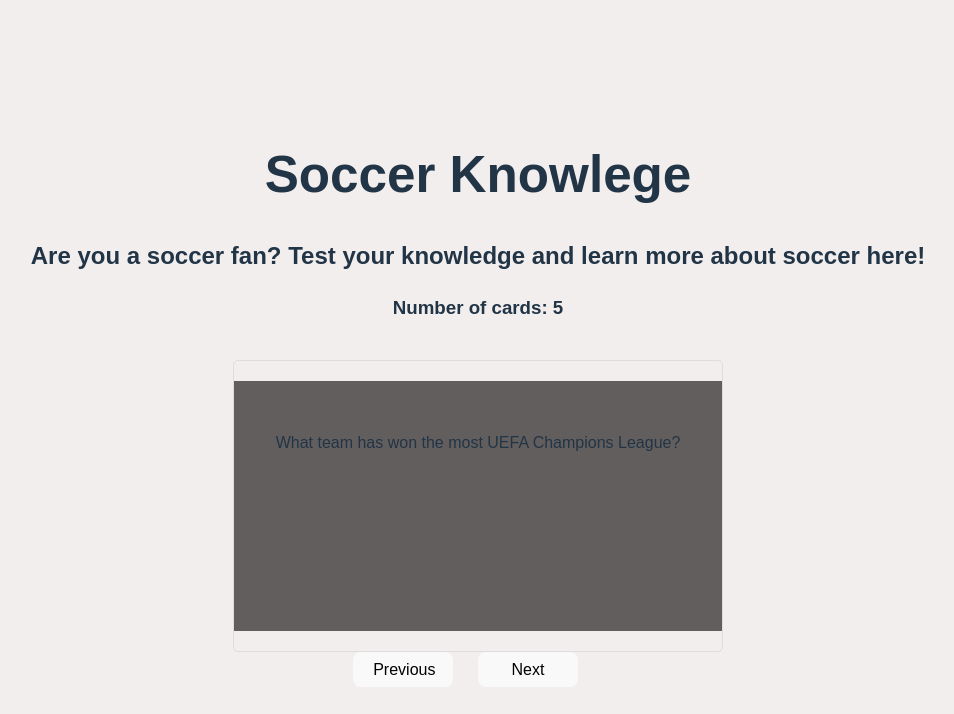
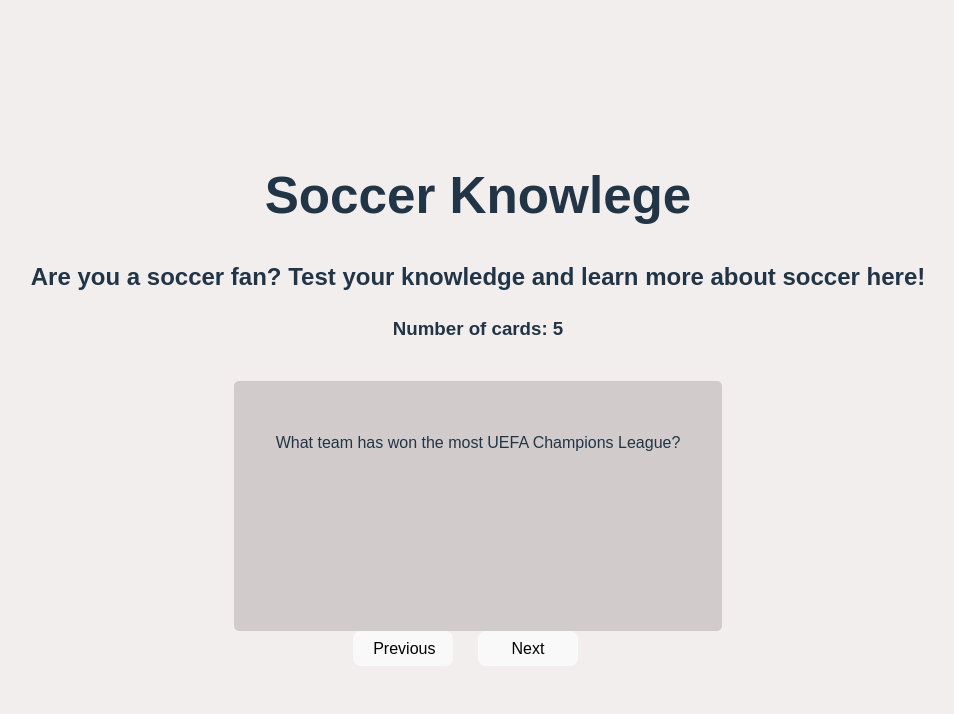
Before and after one commit to sytraore/soccer-flashcard, a React (Vite) app in the folder flashcards/: page / in a window 1280 px wide. Shown: the top 714 px of the page, without its empty margins (162-1116 px from the left). Built offline with nearby package versions, Linux system fonts and the light colour scheme.

Commit message:
css changes

```diff
--- a/flashcards/src/App.css
+++ b/flashcards/src/App.css
@@ -17,35 +17,35 @@
   align-items: center; /* Center elements horizontally */
   margin-top: 20px; /* Add some top margin */
   width: 50%; /* Adjust width as needed */
-  border: 1px solid #ddd;
-  border-radius: 5px;
-  padding: 20px;
+
+
+
   height:250px;
 
 }
 
 .card-view {
   /* Styles for the flashcard itself */
-  background-color: #635e5e;
-
-
+  background-color: #d2cbcb;
   padding: 20px;
   width: 100%; /* Take full width inside the container */
   padding-top: 50px;
-
-
+  border: 5px #d2cbcb;
+  border-radius: 5px;
   height:270px;
 
 
 }
-.container:hover{
+.card-view:hover{
   cursor:pointer;
   transform: scale(1.0);
 }
 
-.container:active{
+.card-view:active{
   transform: scale(0.95);
 }
+
+
 
 .button-container{
   display:flex;
@@ -53,8 +53,8 @@
 }
 
 button {
-  border: 1px solid rgba(25, 23, 23, 0.497);
-  border-radius: 0 ;
+  border: 1px solid rgba(247, 8, 12, 0.913);
+  border-radius: 5px ;
   padding-top: 20px;
   padding-left: 10px;
   padding-right: 10px;
@@ -63,4 +63,5 @@
   width: 100px;
   line-height: 0.5;
   height:35px;
+
 }
--- a/flashcards/src/App.jsx
+++ b/flashcards/src/App.jsx
@@ -31,8 +31,10 @@
 
       <div className="container">
         <div className = "card-view">
-        <Card question={questions[currentCard].question} answer={questions[currentCard].answer} />
+
+          <Card question={questions[currentCard].question} answer={questions[currentCard].answer} />
         </div>
+
 
 
       </div>
```
